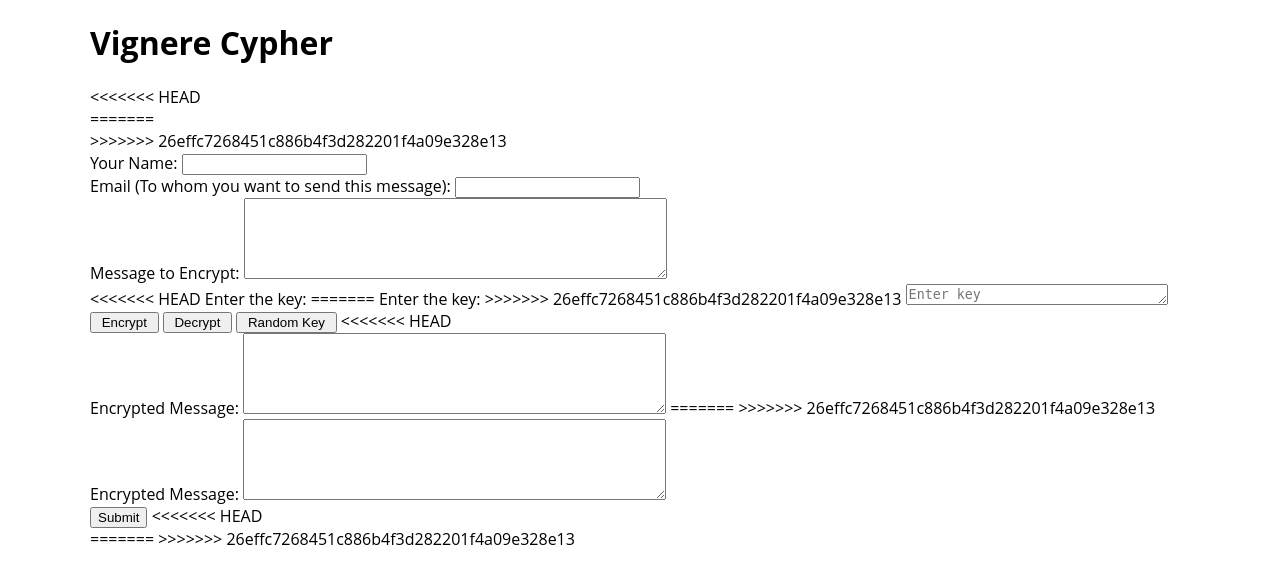
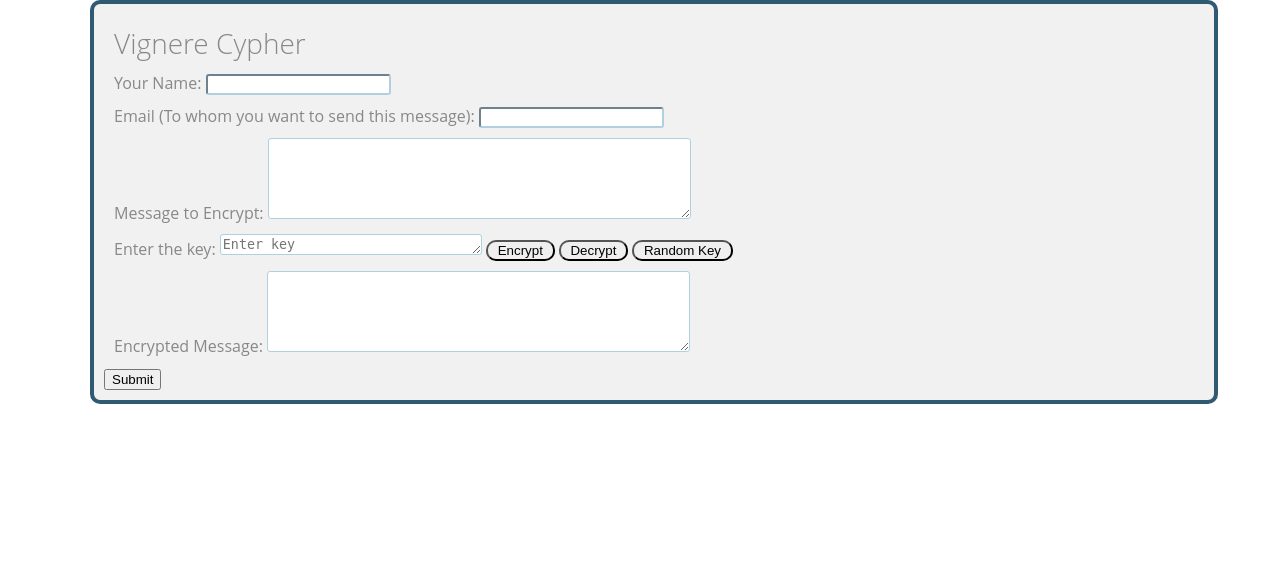
Before and after one commit to MukulLatiyan/Vigenere-Cipher, a Django app: page / in a window 1280 px wide. Shown: the top 584 px of the page. Run offline with Django 3.2, Linux system fonts and the light colour scheme; parts of the project's set-up code (start-up, migrations or seed data) failed here and were passed over.

Commit message:
errors removed

```diff
--- a/vignerecypher/myapp/templates/index.html
+++ b/vignerecypher/myapp/templates/index.html
@@ -13,11 +13,6 @@
             margin: 0 auto;
             max-width: 1100px;
         }
-<<<<<<< HEAD
-
-=======
-
->>>>>>> 26effc7268451c886b4f3d282201f4a09e328e13
         h1,
         h2,
         h3 {
@@ -26,11 +21,6 @@
             margin: 10px;
             font-weight: lighter;
         }
-<<<<<<< HEAD
-
-=======
-
->>>>>>> 26effc7268451c886b4f3d282201f4a09e328e13
         .container {
             padding: 10px;
             background-color: #F1F1F1;
@@ -40,19 +30,12 @@
             border-radius: 10px;
             width: 100%;
         }
-<<<<<<< HEAD
-
         .main {
             color: #888;
         }
-
-=======
-
         .main {
             color: #888;
         }
-
->>>>>>> 26effc7268451c886b4f3d282201f4a09e328e13
         #name,
         #message,
         #email,
@@ -61,11 +44,6 @@
             border-color: #B0CFE0;
             border-radius: 3px;
         }
-<<<<<<< HEAD
-
-=======
-
->>>>>>> 26effc7268451c886b4f3d282201f4a09e328e13
         .name,
         .email,
         .message,
@@ -73,11 +51,6 @@
         .enc_message{
             margin: 10px;
         }
-<<<<<<< HEAD
-
-=======
-
->>>>>>> 26effc7268451c886b4f3d282201f4a09e328e13
         #encrypt_button,
         #encrypt_button1,
         #encrypt_button2 {
@@ -85,33 +58,19 @@
             -webkit-transition-duration: 0.4s;
             transition-duration: 0.4s;
         }
-<<<<<<< HEAD
-
-=======
-
->>>>>>> 26effc7268451c886b4f3d282201f4a09e328e13
         #encrypt_button:hover,
         #encrypt_button1:hover,
         #encrypt_button2:hover {
             background-color: antiquewhite;
-<<<<<<< HEAD
             color:darkgreen;
         }
 
-=======
             color:darkgreen;
         }
-
->>>>>>> 26effc7268451c886b4f3d282201f4a09e328e13
         #lol,
         #lol1,#lol3 {
             vertical-align: top;
         }
-<<<<<<< HEAD
-
-=======
-
->>>>>>> 26effc7268451c886b4f3d282201f4a09e328e13
         @import url('https://fonts.googleapis.com/css?family=Open+Sans');
 
     </style>
@@ -122,13 +81,9 @@
     <div class="container">
         <h1>Vignere Cypher</h1>
 
-<<<<<<< HEAD
         <!--  {% csrf_token %}-->
         <div class="main">
-=======
-        {% csrf_token %}
         <form class="main">
->>>>>>> 26effc7268451c886b4f3d282201f4a09e328e13
             <div class="name">
                 <label for="name">Your Name: </label>
                 <input id="name" type="text" name="name" value="{{ name }}">
@@ -142,22 +97,11 @@
                 <textarea rows="5" cols="50" id="message" type="text" name="message" value="{{ message }}"></textarea>
             </div>
             <div class="key_input">
-<<<<<<< HEAD
                 <label id="lol3" for="key">Enter the key:</label>
-=======
-                <label id="lol3">Enter the key:</label>
->>>>>>> 26effc7268451c886b4f3d282201f4a09e328e13
                 <textarea rows="1" cols="30" type="text" name="key" placeholder="Enter key" id="key_input" /></textarea>
                 <input type="button" value=" Encrypt " id="encrypt_button" onclick="doCrypt(false)">
                 <input type="button" value=" Decrypt " id="encrypt_button1" onclick="doCrypt(true)">
                 <input type="button" value=" Random Key " id="encrypt_button2" onclick="">
-<<<<<<< HEAD
-            </div>
-            <div class="enc_message">
-                <label for="enc_message" id="lol1">Encrypted Message: </label>
-                <textarea rows="5" cols="50" id="enc_message" type="text" name="enc_message" value="{{ enc_message }}"></textarea>
-=======
->>>>>>> 26effc7268451c886b4f3d282201f4a09e328e13
             </div>
             <div class="enc_message">
                 <label for="enc_message" id="lol1">Encrypted Message: </label>
@@ -165,11 +109,8 @@
             </div>
             <input type="submit" value="Submit">
 
-<<<<<<< HEAD
         </div>
-=======
         </form>
->>>>>>> 26effc7268451c886b4f3d282201f4a09e328e13
     </div>
 <script type="text/javascript" src="{% static 'main.js' %}"> </script>
 
```
